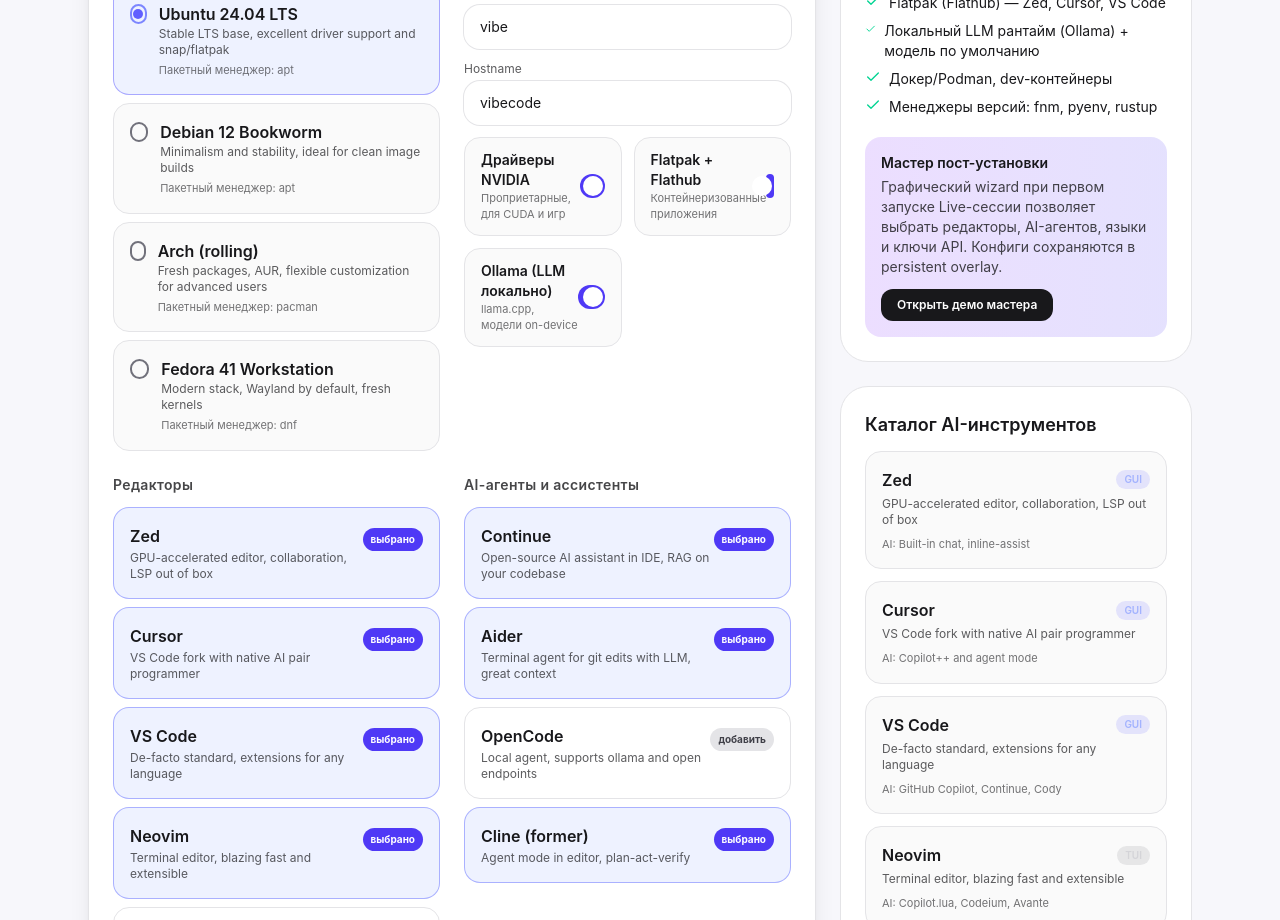
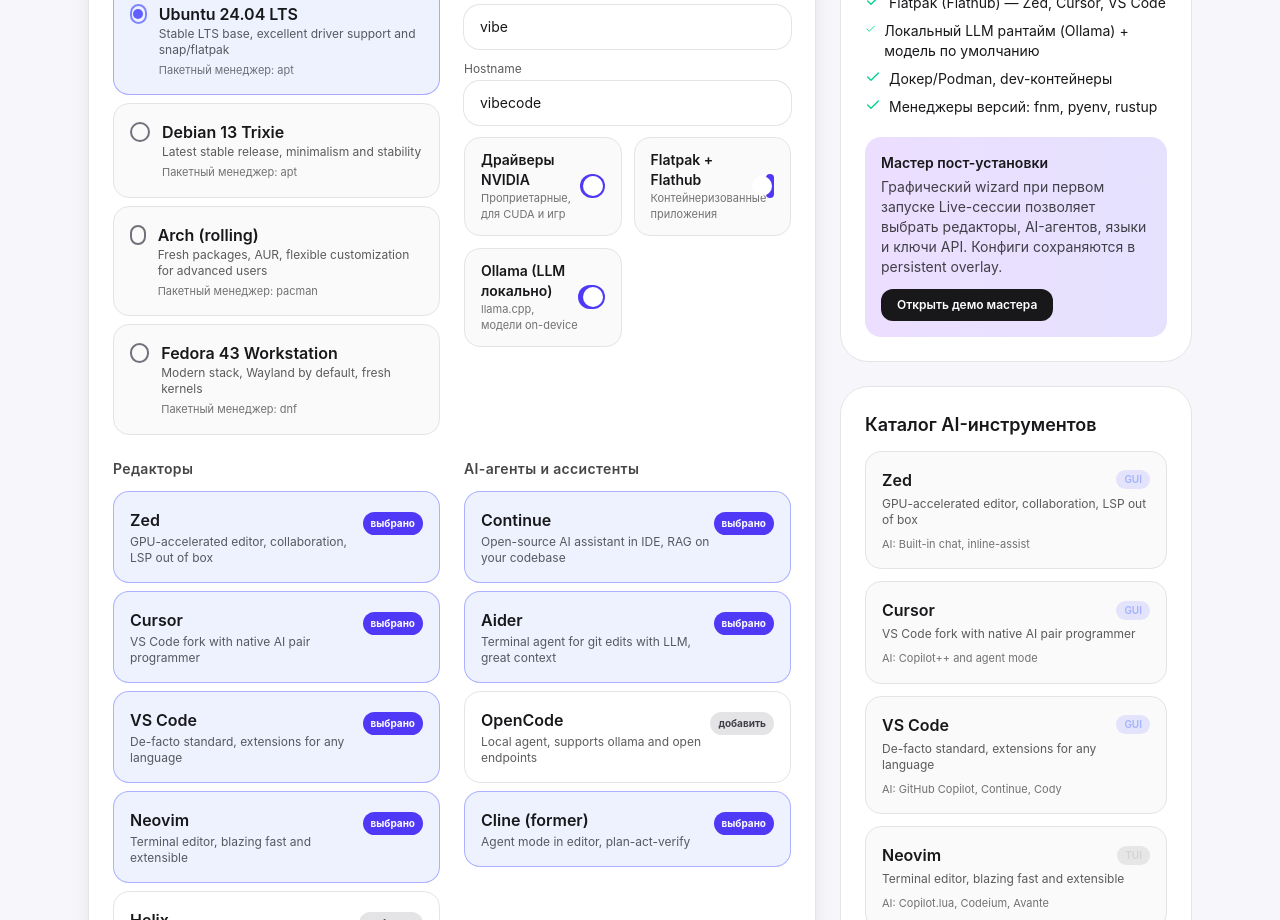
Before and after one commit to dedomorozoff/custom-linux-iso, a React (Vite) app: page / in a window 1280 px wide. Shown: the part 840-1760 px from the top of the page. Built offline with nearby package versions, Linux system fonts and the light colour scheme.

Commit message:
feat: update distro versions - Debian 13 Trixie, Fedora 43

```diff
--- a/src/App.tsx
+++ b/src/App.tsx
@@ -1,6 +1,6 @@
 import { useMemo, useState, useEffect, useRef } from "react";
 
-type DistroBase = "ubuntu-24.04" | "debian-12" | "arch" | "fedora-41";
+type DistroBase = "ubuntu-24.04" | "debian-13" | "arch" | "fedora-43";
 type EditorOption = "zed" | "cursor" | "vscode" | "neovim" | "helix";
 type AIAgent = "continue" | "aider" | "opencode" | "cline";
 type LangRuntime = "node-lts" | "python-system" | "go-1.26" | "rust-stable" | "bun" | "deno";
@@ -108,11 +108,11 @@
     pkg: "apt",
     desc: "Stable LTS base, excellent driver support and snap/flatpak",
   },
-  "debian-12": {
-    label: "Debian 12 Bookworm",
+  "debian-13": {
+    label: "Debian 13 Trixie",
     isoBase: "https://cdimage.debian.org/debian-cd/current/amd64/iso-cd/",
     pkg: "apt",
-    desc: "Minimalism and stability, ideal for clean image builds",
+    desc: "Latest stable release, minimalism and stability",
   },
   arch: {
     label: "Arch (rolling)",
@@ -120,8 +120,8 @@
     pkg: "pacman",
     desc: "Fresh packages, AUR, flexible customization for advanced users",
   },
-  "fedora-41": {
-    label: "Fedora 41 Workstation",
+  "fedora-43": {
+    label: "Fedora 43 Workstation",
     isoBase: "https://fedoraproject.org/workstation/download/",
     pkg: "dnf",
     desc: "Modern stack, Wayland by default, fresh kernels",
@@ -1031,7 +1031,7 @@
   if [[ "$DISTRO" == "ubuntu-24.04" ]]; then
     debootstrap --arch=amd64 noble "$ROOTFS" http://archive.ubuntu.com/ubuntu/ || true
   else
-    debootstrap --arch=amd64 bookworm "$ROOTFS" http://deb.debian.org/debian/ || true
+    debootstrap --arch=amd64 trixie "$ROOTFS" http://deb.debian.org/debian/ || true
   fi
 
   # Mount filesystems for chroot
@@ -1057,12 +1057,12 @@
   pacstrap -c "$ROOTFS" base linux linux-firmware zsh sudo curl wget git
 }
 bootstrap_fedora() {
-  dnf --releasever=41 --setopt=install_weak_deps=False --installroot="$ROOTFS" -y install @core kernel zsh sudo curl wget git
+  dnf --releasever=43 --setopt=install_weak_deps=False --installroot="$ROOTFS" -y install @core kernel zsh sudo curl wget git
 }
 case "$DISTRO" in
-  ubuntu-24.04|debian-12) bootstrap_debian ;;
+  ubuntu-24.04|debian-13) bootstrap_debian ;;
   arch) bootstrap_arch ;;
-  fedora-41) bootstrap_fedora ;;
+  fedora-43) bootstrap_fedora ;;
 esac
 fi
 
```
Also changed, not shown: 2 other files (tests, documents, lock files or other folders).
